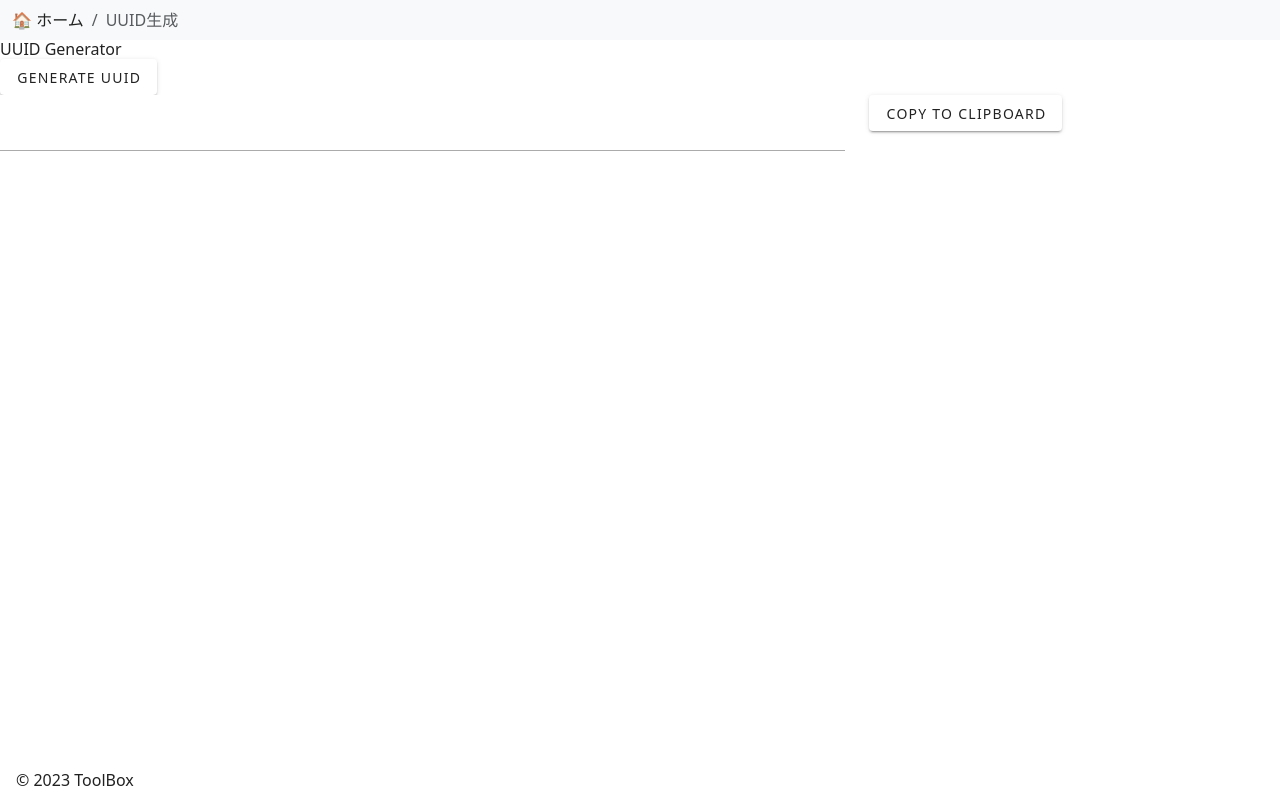
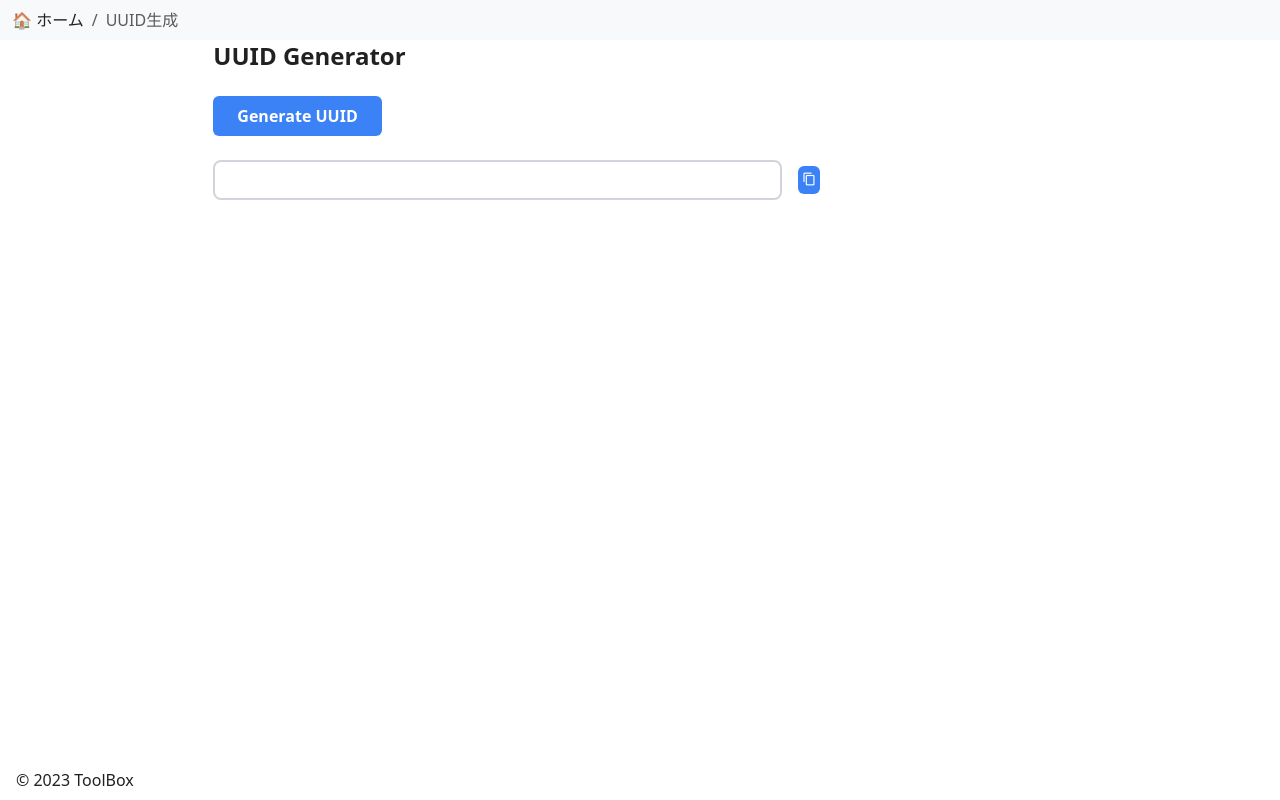
Before and after one commit to foresukecom/toolbox, a Vue app: page /uuid-generator in a window 1280 px wide. Built offline with nearby package versions, Linux system fonts and the light colour scheme.

Commit message:
refactor: UUIDジェネレータからVuetifyを除去

```diff
--- a/src/views/UUIDGenerator.vue
+++ b/src/views/UUIDGenerator.vue
@@ -1,53 +1,31 @@
 <template>
-  <div>
-    <h1>UUID Generator</h1>
-    <v-btn @click="generateUUID">Generate UUID</v-btn>
-
-    <v-row>
-      <v-col cols="8">
-        <v-text-field :value="uuid" readonly></v-text-field>
-      </v-col>
-
-      <v-col cols="4">
-        <v-btn @click="copyToClipboard">Copy to Clipboard</v-btn>
-      </v-col>
-    </v-row>
-
-    <v-snackbar v-model="snackbar" :timeout="1000" :color="snackbarColor">
-      {{ snackbarText }}
-    </v-snackbar>
+  <div class="w-2/3 mx-auto">
+    <h1 class="text-2xl font-bold mb-4">UUID Generator</h1>
+    <button class="bg-blue-500 hover:bg-blue-700 text-white font-bold py-2 px-4 rounded" @click="generateUUID">Generate UUID</button>
+    <div class="flex items-center mt-4">
+      <input type="text" class="border-2 border-gray-300 bg-white h-10 px-5 rounded-lg text-lg focus:outline-none w-2/3" :value="uuid" readonly>
+      <CopyButton :textToCopy="uuid" class="ml-4" />
+    </div>
   </div>
 </template>
 
 <script>
 import { v4 as uuidv4 } from 'uuid';
+import CopyButton from '@/components/CopyButton.vue';
 
 export default {
+  components: {
+    CopyButton,
+  },
   data() {
     return {
       uuid: '',
-      snackbar: false,
-      snackbarColor: 'success',
-      snackbarText: '',
     }
   },
   methods: {
     generateUUID() {
       this.uuid = uuidv4();
     },
-    copyToClipboard() {
-      navigator.clipboard.writeText(this.uuid)
-        .then(() => {
-          this.snackbarColor = 'success';
-          this.snackbarText = 'UUID copied to clipboard!';
-          this.snackbar = true;
-        })
-        .catch(() => {
-          this.snackbarColor = 'error';
-          this.snackbarText = 'Failed to copy UUID!';
-          this.snackbar = true;
-        });
-    }
-  }
+  },
 }
 </script>
```
